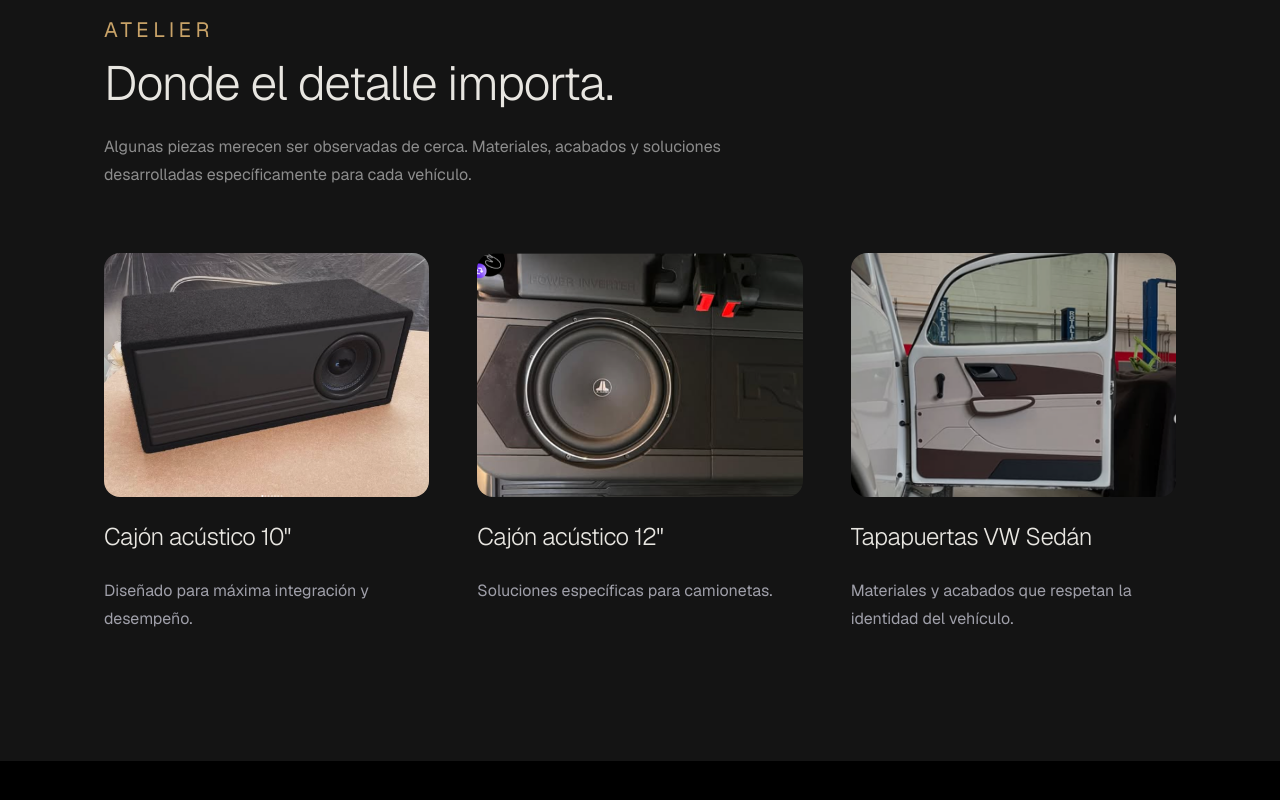
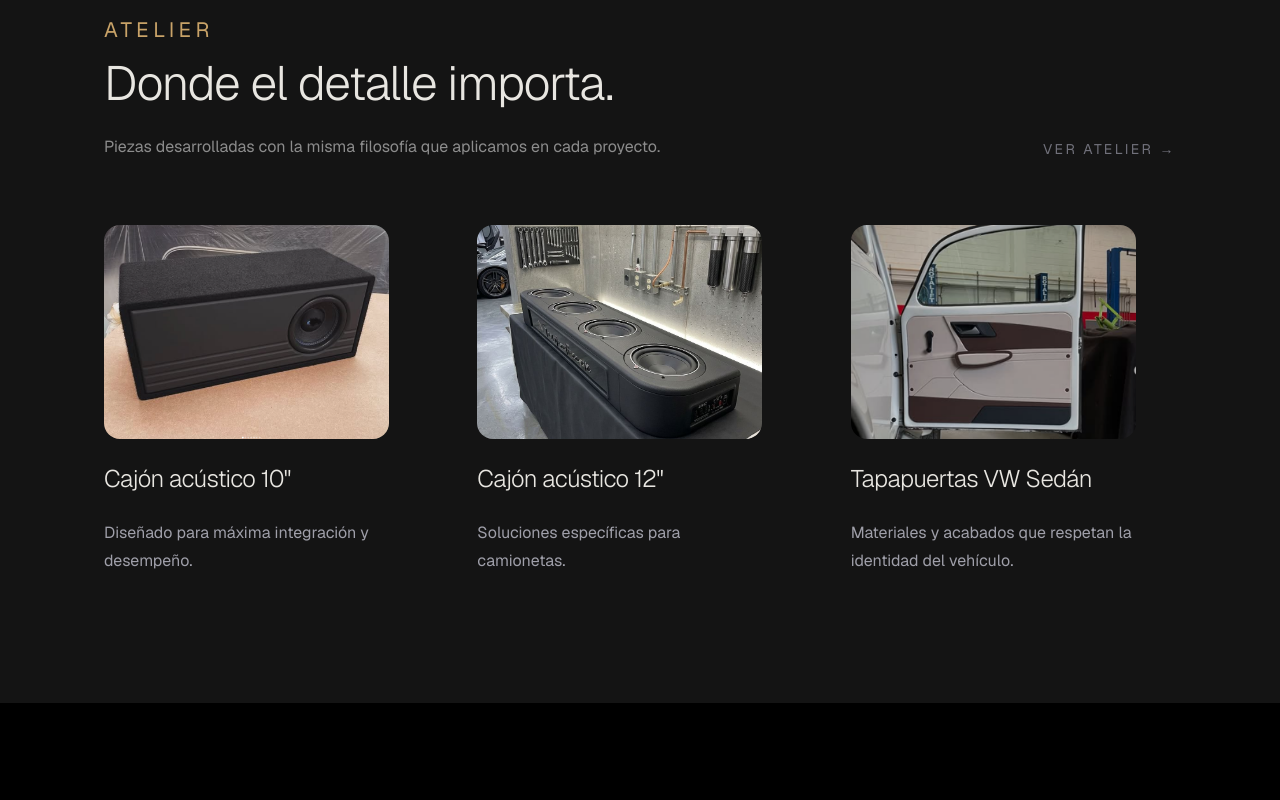
Before and after one commit to soyelMeno/Landing, a Next.js app: page / in a window 1280 px wide. Shown: the part 1674-2474 px from the top of the page. Built offline with nearby package versions, Linux system fonts and the light colour scheme.

Commit message:
slider para atelier

```diff
--- a/app/globals.css
+++ b/app/globals.css
@@ -32,3 +32,13 @@ body {
   font-size: 1.3rem;
   color: var(--accent);
 }
+
+/* Oculta la barra de scroll horizontal */
+.no-scrollbar::-webkit-scrollbar {
+  display: none;
+}
+
+.no-scrollbar {
+  -ms-overflow-style: none;
+  scrollbar-width: none;
+}
--- a/components/Atelier.tsx
+++ b/components/Atelier.tsx
@@ -1,18 +1,45 @@
 import Section from "./Section";
 import Image from "next/image";
-
+import Link from "next/link";
 export default function Atelier() {
   return (
     <Section
-      eyebrow="Atelier"
-      title="Donde el detalle importa."
-      description="Algunas piezas merecen ser observadas de cerca. Materiales, acabados y soluciones desarrolladas específicamente para cada vehículo."
-      tone="dark"
+  eyebrow="ATELIER"
+  title="Donde el detalle importa."
+  description="Piezas desarrolladas con la misma filosofía que aplicamos en cada proyecto."
+  tone="dark"
+  action={
+    <Link
+      href="/atelier"
+      className="text-sm uppercase tracking-[0.18em] text-zinc-500 transition-colors hover:text-white"
     >
-      <div className="grid gap-12 md:grid-cols-2 lg:grid-cols-3">
-
-        {/* Cajón 10" */}
-        <article className="space-y-6">
+      Ver Atelier →
+    </Link>
+  }
+>
+      <div
+    className="
+      flex
+      gap-6
+      overflow-x-auto
+      snap-x
+      snap-mandatory
+      no-scrollbar
+      px-6
+      -mx-6
+      lg:hidden
+    "
+  >
+    {/* Cards */}
+{/* Cajón 10" */}
+        <article
+  className="
+    w-[285px]
+    shrink-0
+    snap-start
+    space-y-6
+  "
+>
           <div className="relative aspect-[4/3] overflow-hidden rounded-2xl">
             <Image
               src="/atelier/cajon10/cover.png"
@@ -32,10 +59,17 @@ export default function Atelier() {
         </article>
 
         {/* Cajón Pick Up */}
-        <article className="space-y-6">
+        <article
+  className="
+    w-[285px]
+    shrink-0
+    snap-start
+    space-y-6
+  "
+>
           <div className="relative aspect-[4/3] overflow-hidden rounded-2xl">
             <Image
-              src="/atelier/cajonpickup/cover.png"
+              src="/atelier/cajonpickup/cover.jpeg"
               alt="Cajón acústico para Pick Up"
               fill
               className="object-cover"
@@ -52,7 +86,14 @@ export default function Atelier() {
         </article>
 
         {/* Tapapuertas */}
-        <article className="space-y-6">
+        <article
+  className="
+    w-[285px]
+    shrink-0
+    snap-start
+    space-y-6
+  "
+>
           <div className="relative aspect-[4/3] overflow-hidden rounded-2xl">
             <Image
               src="/atelier/tapapuertas/cover.jpeg"
@@ -71,7 +112,91 @@ export default function Atelier() {
           </p>
         </article>
 
-      </div>
+  </div>
+
+        <div className="hidden lg:grid lg:grid-cols-3 gap-12">
+    {/* Cards */}
+    {/* Cajón 10" */}
+        <article
+  className="
+    w-[285px]
+    shrink-0
+    snap-start
+    space-y-6
+  "
+>
+          <div className="relative aspect-[4/3] overflow-hidden rounded-2xl">
+            <Image
+              src="/atelier/cajon10/cover.png"
+              alt='Cajón acústico de 10 pulgadas'
+              fill
+              className="object-cover"
+            />
+          </div>
+
+          <h3 className="text-2xl font-light tracking-tight">
+            Cajón acústico 10"
+          </h3>
+
+          <p className="leading-7 text-zinc-400">
+            Diseñado para máxima integración y desempeño.
+          </p>
+        </article>
+
+        {/* Cajón Pick Up */}
+        <article
+  className="
+    w-[285px]
+    shrink-0
+    snap-start
+    space-y-6
+  "
+>
+          <div className="relative aspect-[4/3] overflow-hidden rounded-2xl">
+            <Image
+              src="/atelier/cajonpickup/cover.jpeg"
+              alt="Cajón acústico para Pick Up"
+              fill
+              className="object-cover"
+            />
+          </div>
+
+          <h3 className="text-2xl font-light tracking-tight">
+            Cajón acústico 12"
+          </h3>
+
+          <p className="leading-7 text-zinc-400">
+            Soluciones específicas para camionetas.
+          </p>
+        </article>
+
+        {/* Tapapuertas */}
+        <article
+  className="
+    w-[285px]
+    shrink-0
+    snap-start
+    space-y-6
+  "
+>
+          <div className="relative aspect-[4/3] overflow-hidden rounded-2xl">
+            <Image
+              src="/atelier/tapapuertas/cover.jpeg"
+              alt="Tapapuertas para VW Sedán"
+              fill
+              className="object-cover"
+            />
+          </div>
+
+          <h3 className="text-2xl font-light tracking-tight">
+            Tapapuertas VW Sedán
+          </h3>
+
+          <p className="leading-7 text-zinc-400">
+            Materiales y acabados que respetan la identidad del vehículo.
+          </p>
+        </article>
+  </div>
     </Section>
   );
 }
--- a/components/Section.tsx
+++ b/components/Section.tsx
@@ -38,7 +38,7 @@ export default function Section({
 
             {eyebrow && (
               <p
-    className={`eyebrow ${
+                className={`hidden md:block eyebrow ${
                   isDark ? "" : "text-muted opacity-80"
                 }`}
               >
@@ -46,7 +46,7 @@ export default function Section({
               </p>
             )}
 
-<h2 className="hidden md:block mt-2 text-3xl md:text-5xl font-light tracking-tight leading-tight">
+            <h2 className="mt-2 text-3xl md:text-5xl font-light tracking-tight leading-tight">
               {title}
             </h2>
 
```
Also changed, not shown: public/atelier/cajonpickup/cover.jpeg (added). Lines whose indentation alone changed are shown as unchanged.
